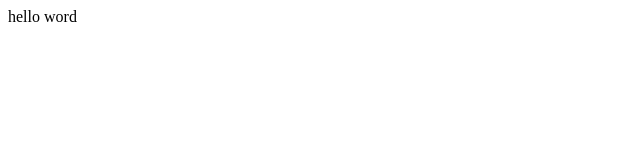
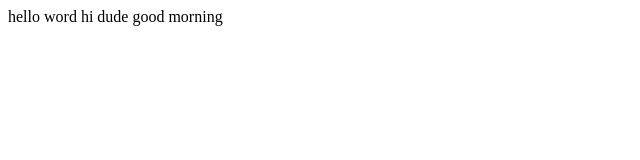
Before and after one commit to zinakopower/test, a plain HTML site: page index.html in a window 1280 px wide. Shown: the whole page, without its empty margins (0-640 px from the left). Drawn offline with Linux system fonts and the light colour scheme.

Commit message:
2 change

```diff
--- a/index.html
+++ b/index.html
@@ -2,6 +2,8 @@
 <body>
 
 hello word
+hi dude
+good morning
 
 
 </body>
```
